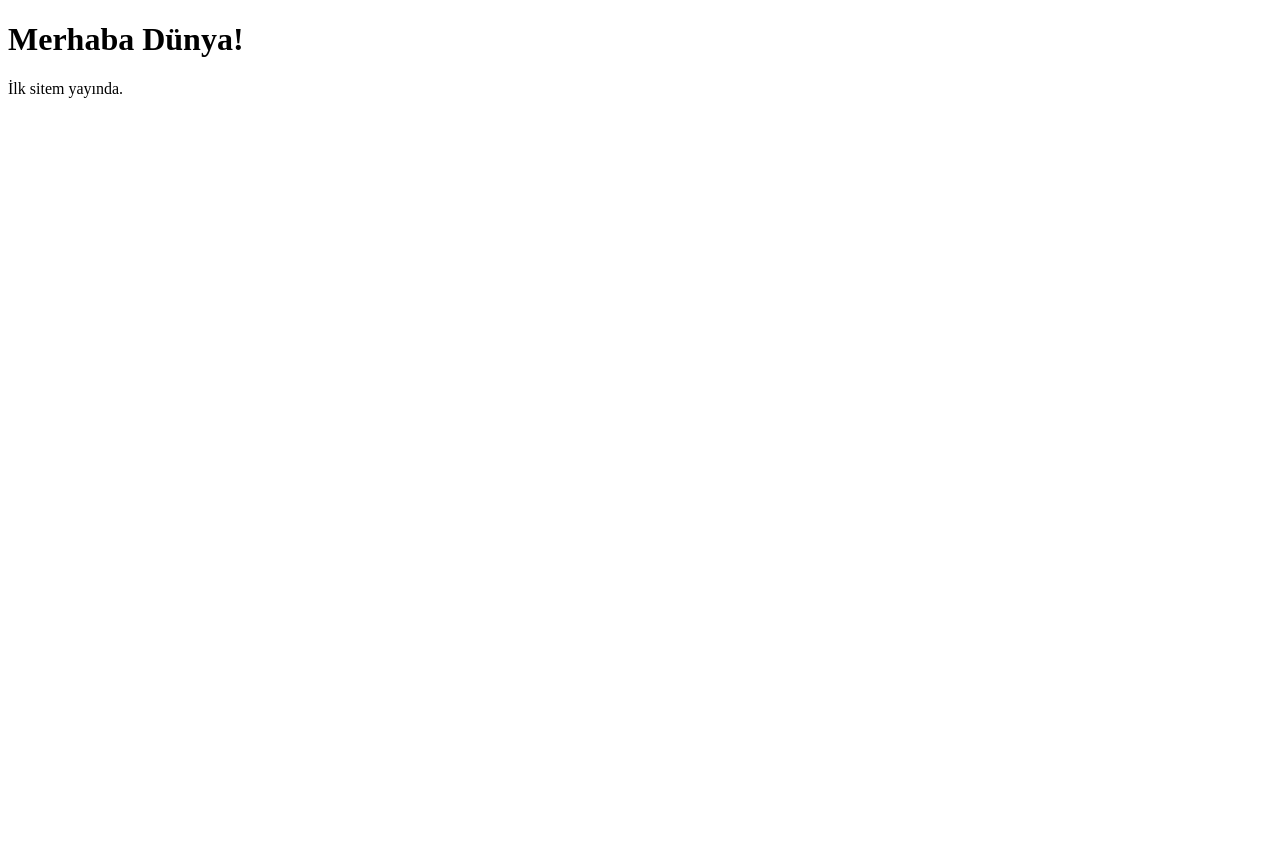
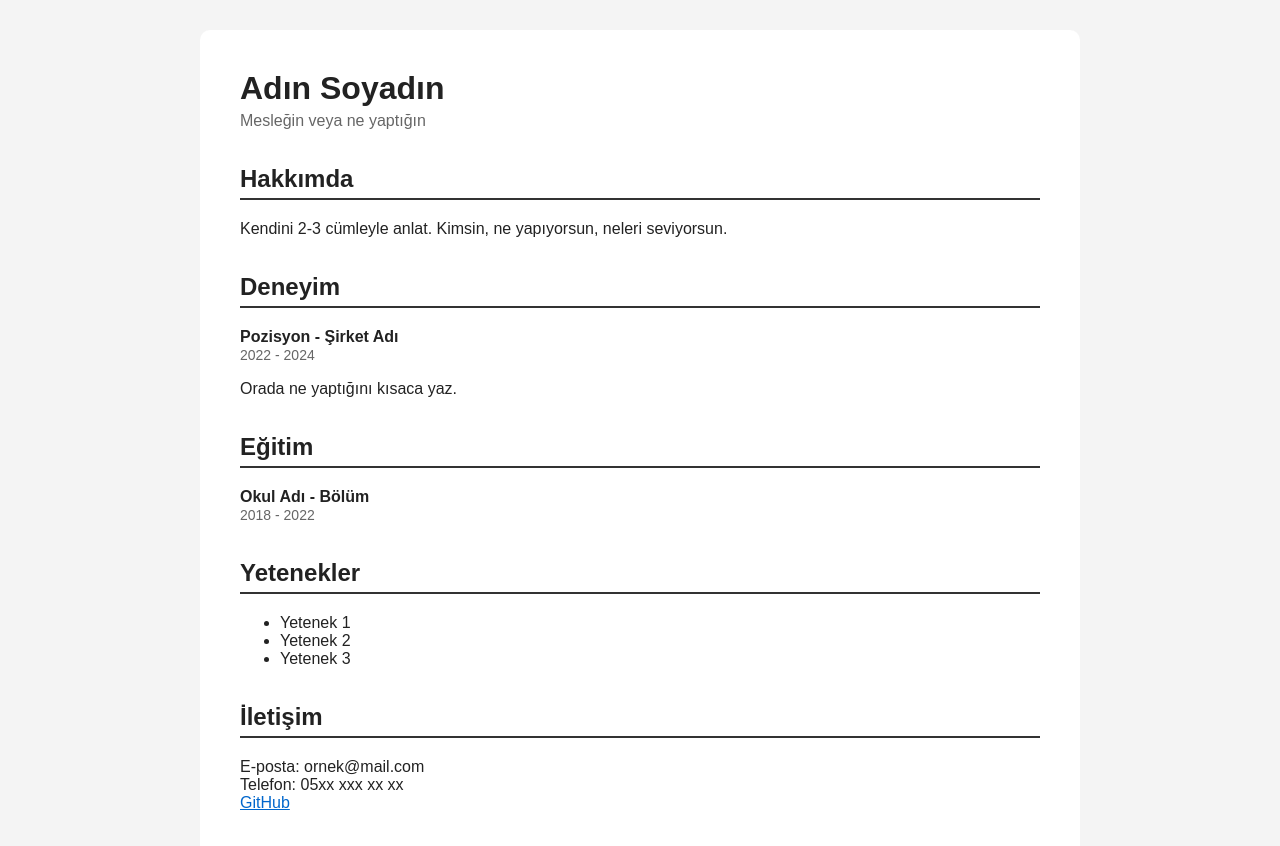
Before and after one commit to gulsahsevil085-ops/gulsahsevil.github.io, a plain HTML site: page index.html in a window 1280 px wide. Before the commit the page ends 800 px from the top, so only its background shows below. Drawn offline with Linux system fonts and the light colour scheme.

Commit message:
Update index.html

```diff
--- a/index.html
+++ b/index.html
@@ -2,10 +2,70 @@
 <html lang="tr">
 <head>
   <meta charset="UTF-8">
-  <title>Benim Sitem</title>
+  <meta name="viewport" content="width=device-width, initial-scale=1">
+  <title>Adın Soyadın - CV</title>
+  <style>
+    body {
+      font-family: Arial, sans-serif;
+      background: #f4f4f4;
+      margin: 0;
+      color: #222;
+    }
+    .kutu {
+      max-width: 800px;
+      margin: 30px auto;
+      background: white;
+      padding: 40px;
+      border-radius: 10px;
+    }
+    h1 { margin: 0; }
+    .meslek { color: #666; margin-top: 5px; }
+    h2 {
+      border-bottom: 2px solid #333;
+      padding-bottom: 5px;
+      margin-top: 35px;
+    }
+    .is { margin-bottom: 15px; }
+    .is span { color: #666; font-size: 14px; }
+    a { color: #0066cc; }
+  </style>
 </head>
 <body>
-  <h1>Merhaba Dünya!</h1>
-  <p>İlk sitem yayında.</p>
+  <div class="kutu">
+
+    <h1>Adın Soyadın</h1>
+    <p class="meslek">Mesleğin veya ne yaptığın</p>
+
+    <h2>Hakkımda</h2>
+    <p>Kendini 2-3 cümleyle anlat. Kimsin, ne yapıyorsun, neleri seviyorsun.</p>
+
+    <h2>Deneyim</h2>
+    <div class="is">
+      <strong>Pozisyon - Şirket Adı</strong><br>
+      <span>2022 - 2024</span>
+      <p>Orada ne yaptığını kısaca yaz.</p>
+    </div>
+
+    <h2>Eğitim</h2>
+    <div class="is">
+      <strong>Okul Adı - Bölüm</strong><br>
+      <span>2018 - 2022</span>
+    </div>
+
+    <h2>Yetenekler</h2>
+    <ul>
+      <li>Yetenek 1</li>
+      <li>Yetenek 2</li>
+      <li>Yetenek 3</li>
+    </ul>
+
+    <h2>İletişim</h2>
+    <p>
+      E-posta: ornek@mail.com<br>
+      Telefon: 05xx xxx xx xx<br>
+      <a href="https://github.com/kullaniciadin">GitHub</a>
+    </p>
+
+  </div>
 </body>
 </html>
```
